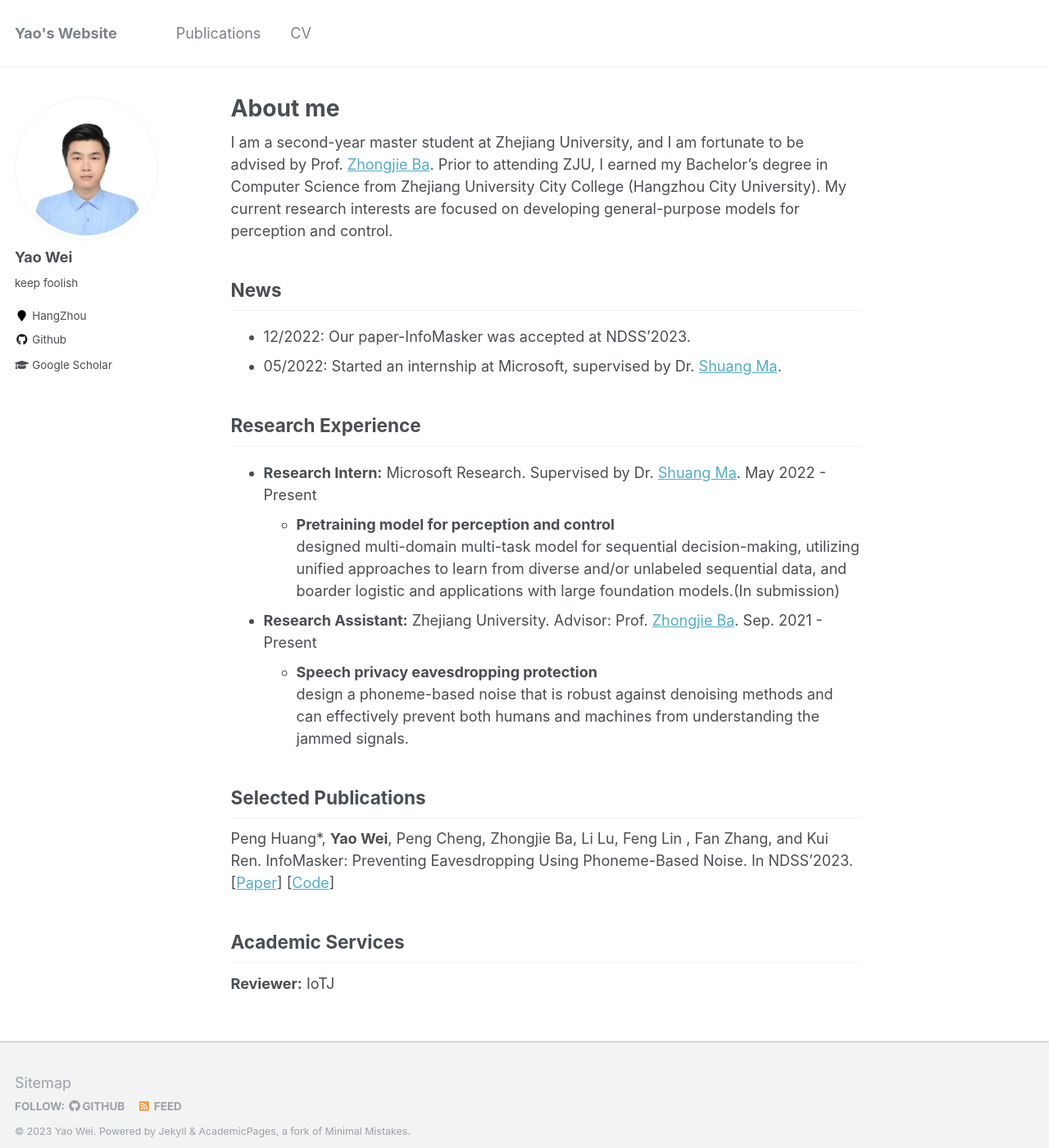
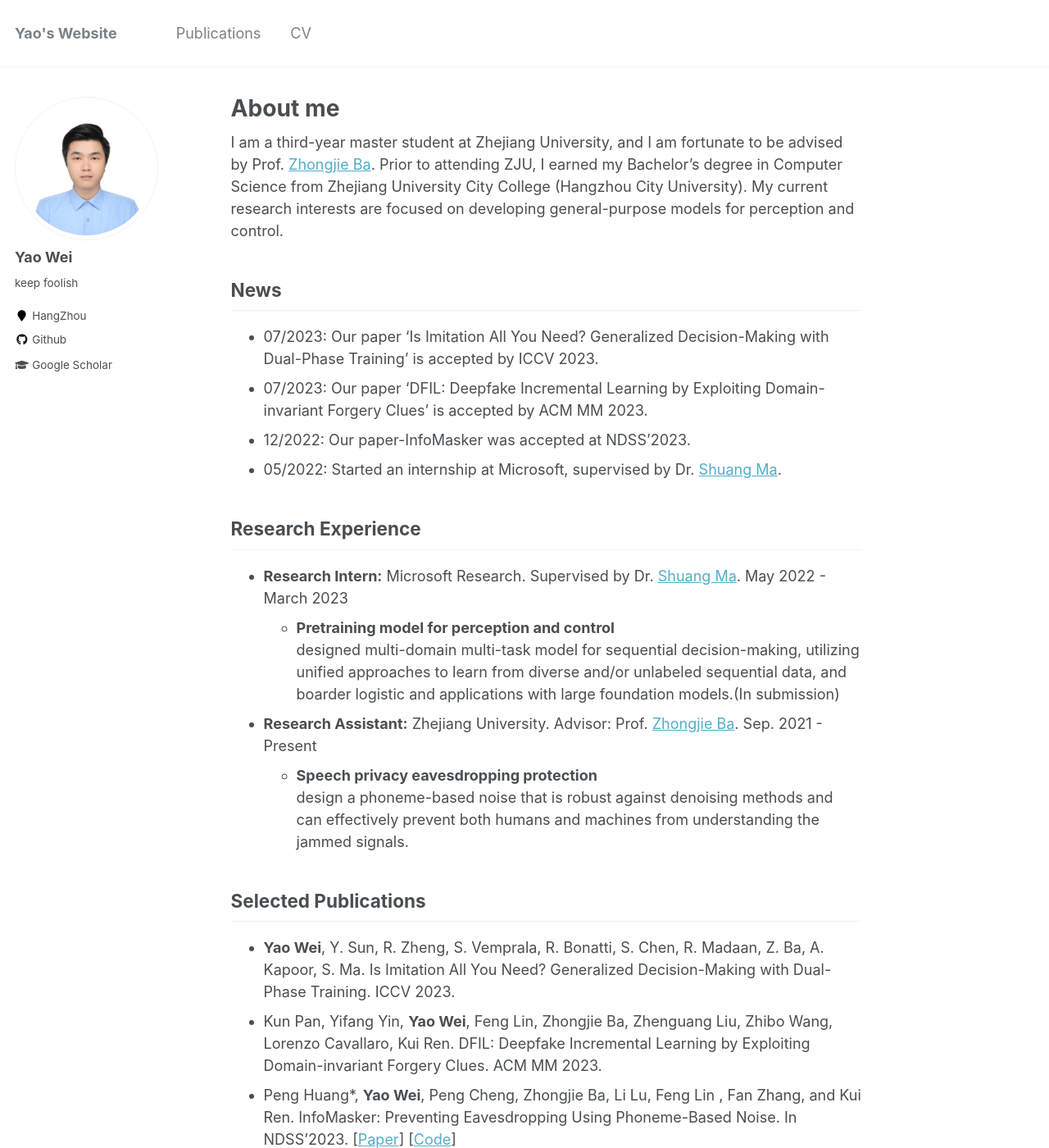
Before and after one commit to hideonbushhhhhhh/hideonbushhhhhhh.github.io, a Jekyll site: the page built from _pages/about.md, in a window 1280 px wide and 1400 px high. Shown: the whole window at 82% size. Built offline with Jekyll 4.4.1, drawn with Linux system fonts in a browser that asks for light colours.

Commit message:
Update about.md
added

```diff
--- a/_pages/about.md
+++ b/_pages/about.md
@@ -10,7 +10,7 @@ redirect_from:
 
 
 
-I am a second-year master student at Zhejiang University, and I am fortunate to be advised by Prof. [Zhongjie Ba](https://scholar.google.com/citations?user=dO2kc6kAAAAJ). Prior to attending ZJU, I earned my Bachelor's degree in Computer Science from Zhejiang University City College (Hangzhou City University). My current research interests are focused on developing general-purpose models for perception and control.
+I am a third-year master student at Zhejiang University, and I am fortunate to be advised by Prof. [Zhongjie Ba](https://scholar.google.com/citations?user=dO2kc6kAAAAJ). Prior to attending ZJU, I earned my Bachelor's degree in Computer Science from Zhejiang University City College (Hangzhou City University). My current research interests are focused on developing general-purpose models for perception and control.
 
 
 
@@ -18,13 +18,15 @@ I am a second-year master student at Zhejiang University, and I am fortunate to
 
 News
 ------
+- 07/2023: Our paper 'Is Imitation All You Need? Generalized Decision-Making with Dual-Phase Training' is accepted by ICCV 2023.
+- 07/2023: Our paper 'DFIL: Deepfake Incremental Learning by Exploiting Domain-invariant Forgery Clues'  is accepted by ACM MM 2023.
 - 12/2022: Our paper-InfoMasker was accepted at NDSS'2023.
 - 05/2022: Started an internship at Microsoft, supervised by Dr. [Shuang Ma](https://www.shuangma.me/).
 
 Research Experience
 ------
 
-- **Research Intern:**  Microsoft Research. Supervised by Dr. [Shuang Ma](https://www.shuangma.me/). May 2022 - Present <br>
+- **Research Intern:**  Microsoft Research. Supervised by Dr. [Shuang Ma](https://www.shuangma.me/). May 2022 - March 2023 <br>
   + **Pretraining model for perception and control** <br>
     designed multi-domain multi-task model for sequential decision-making, utilizing unified approaches to learn from diverse and/or unlabeled sequential data, and boarder logistic and applications with large foundation models.(In submission)
 - **Research Assistant:** Zhejiang University. Advisor: Prof. [Zhongjie Ba](https://scholar.google.com/citations?user=dO2kc6kAAAAJ). Sep. 2021 - Present   <br>
@@ -33,8 +35,9 @@ Research Experience
 
 Selected Publications
 ------
-
-Peng Huang\*, **Yao Wei**, Peng Cheng, Zhongjie Ba, Li Lu, Feng Lin , Fan Zhang, and Kui Ren. InfoMasker: Preventing Eavesdropping Using Phoneme-Based Noise. In NDSS'2023.
+- **Yao Wei**, Y. Sun, R. Zheng, S. Vemprala, R. Bonatti, S. Chen, R. Madaan, Z. Ba, A. Kapoor, S. Ma. Is Imitation All You Need? Generalized Decision-Making with Dual-Phase Training. ICCV 2023.
+- Kun Pan, Yifang Yin, **Yao Wei**, Feng Lin, Zhongjie Ba, Zhenguang Liu, Zhibo Wang, Lorenzo Cavallaro, Kui Ren. DFIL: Deepfake Incremental Learning by Exploiting Domain-invariant Forgery Clues. ACM MM 2023.
+- Peng Huang\*, **Yao Wei**, Peng Cheng, Zhongjie Ba, Li Lu, Feng Lin , Fan Zhang, and Kui Ren. InfoMasker: Preventing Eavesdropping Using Phoneme-Based Noise. In NDSS'2023.
 \[[Paper](https://www.ndss-symposium.org/wp-content/uploads/2023/02/ndss2023_f457_paper.pdf)\] \[[Code](https://desperado1999.github.io/projects/)\]
 
 Academic Services
```
